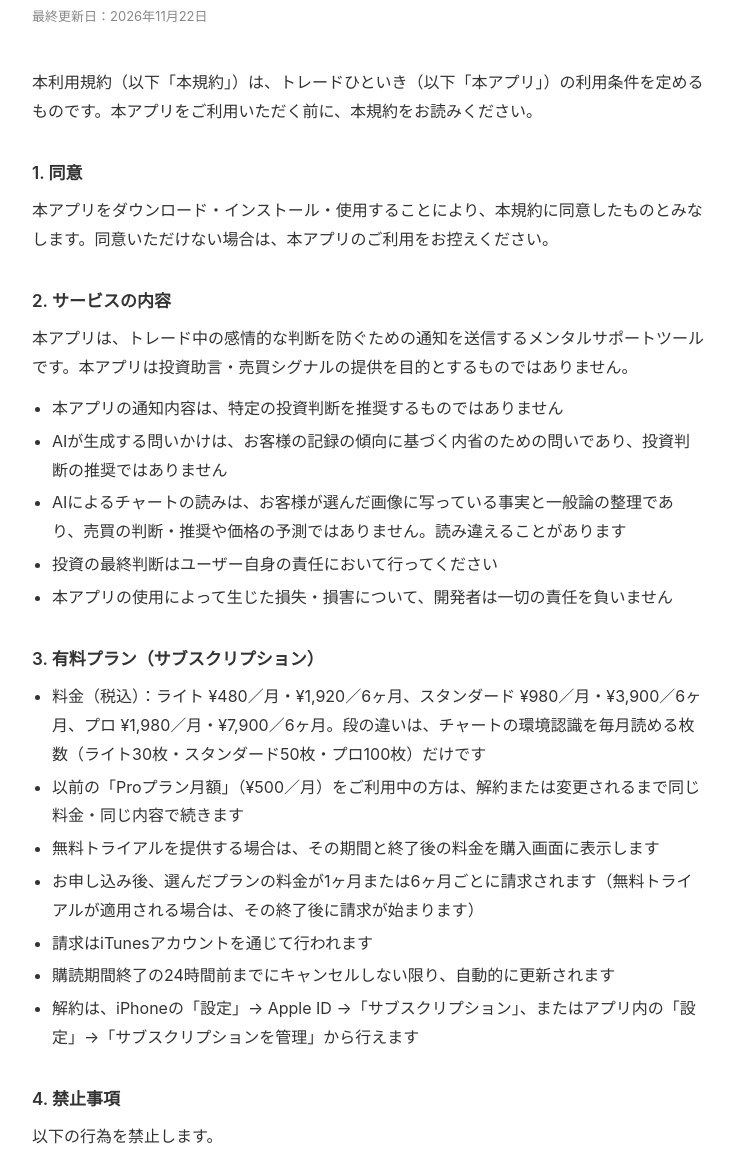
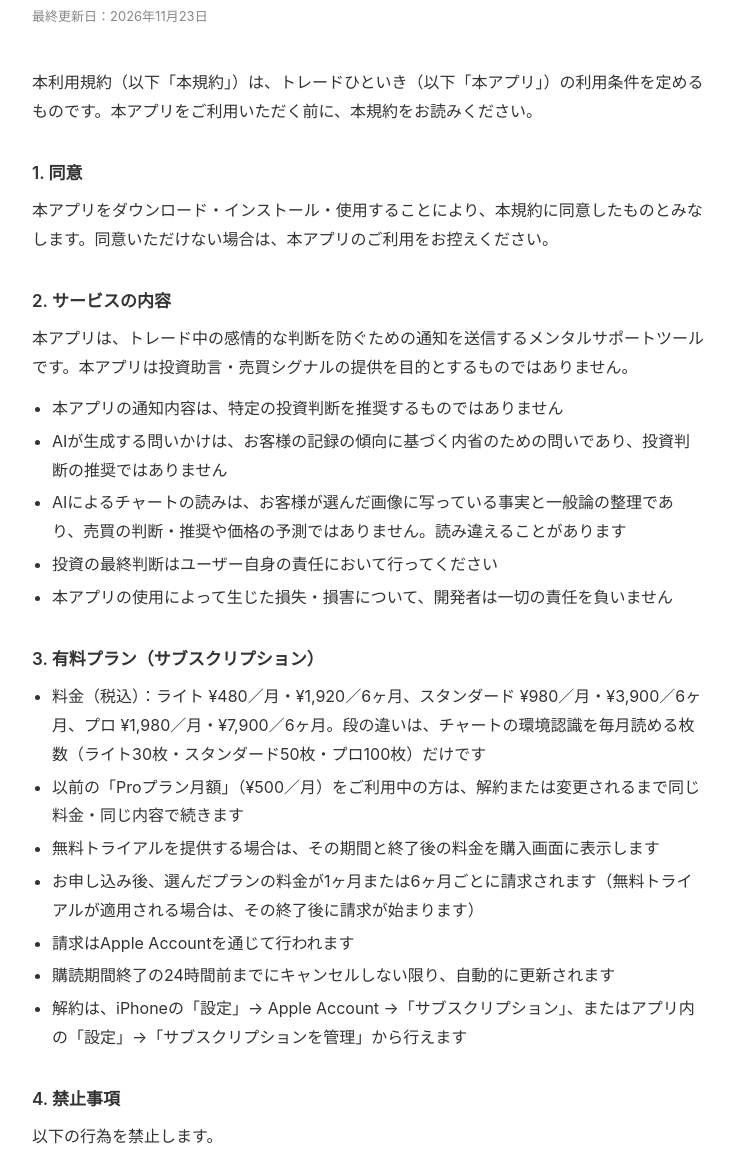
Before and after one commit to seiya-sugimoto/tradehitoiki-site, a plain HTML site: page terms.html in a window 1280 px wide. Shown: the part 91-1251 px from the top of the page, without its empty margins (272-1006 px from the left). Drawn offline with Linux system fonts and the light colour scheme.

Commit message:
fix: 規約の Apple Account・サポートの読める数を「枚」に（1.5.1）
Co-Authored-By: Claude Opus 5.5 <noreply@anthropic.com>

```diff
--- a/terms.html
+++ b/terms.html
@@ -28,7 +28,7 @@
 <body>
 
   <h1>利用規約</h1>
-  <p class="meta">最終更新日：2026年11月22日</p>
+  <p class="meta">最終更新日：2026年11月23日</p>
 
   <p>本利用規約（以下「本規約」）は、トレードひといき（以下「本アプリ」）の利用条件を定めるものです。本アプリをご利用いただく前に、本規約をお読みください。</p>
 
@@ -51,9 +51,9 @@
     <li>以前の「Proプラン月額」（¥500／月）をご利用中の方は、解約または変更されるまで同じ料金・同じ内容で続きます</li>
     <li>無料トライアルを提供する場合は、その期間と終了後の料金を購入画面に表示します</li>
     <li>お申し込み後、選んだプランの料金が1ヶ月または6ヶ月ごとに請求されます（無料トライアルが適用される場合は、その終了後に請求が始まります）</li>
-    <li>請求はiTunesアカウントを通じて行われます</li>
+    <li>請求はApple Accountを通じて行われます</li>
     <li>購読期間終了の24時間前までにキャンセルしない限り、自動的に更新されます</li>
-    <li>解約は、iPhoneの「設定」→ Apple ID →「サブスクリプション」、またはアプリ内の「設定」→「サブスクリプションを管理」から行えます</li>
+    <li>解約は、iPhoneの「設定」→ Apple Account →「サブスクリプション」、またはアプリ内の「設定」→「サブスクリプションを管理」から行えます</li>
   </ul>
 
   <h2>4. 禁止事項</h2>
```
Also changed, not shown: support.html (+2 -2 lines).
